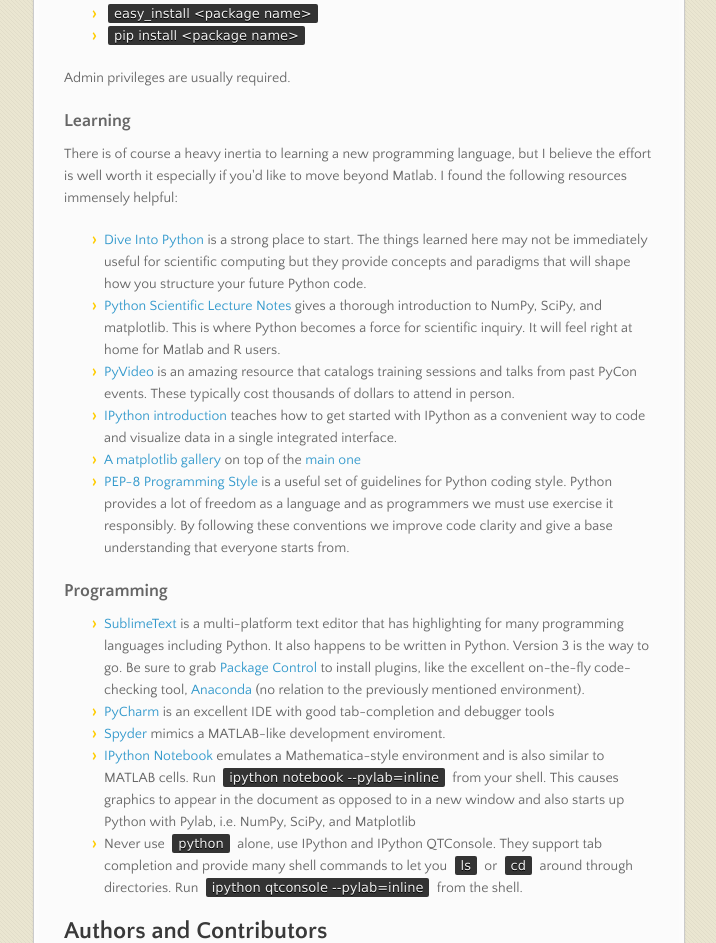
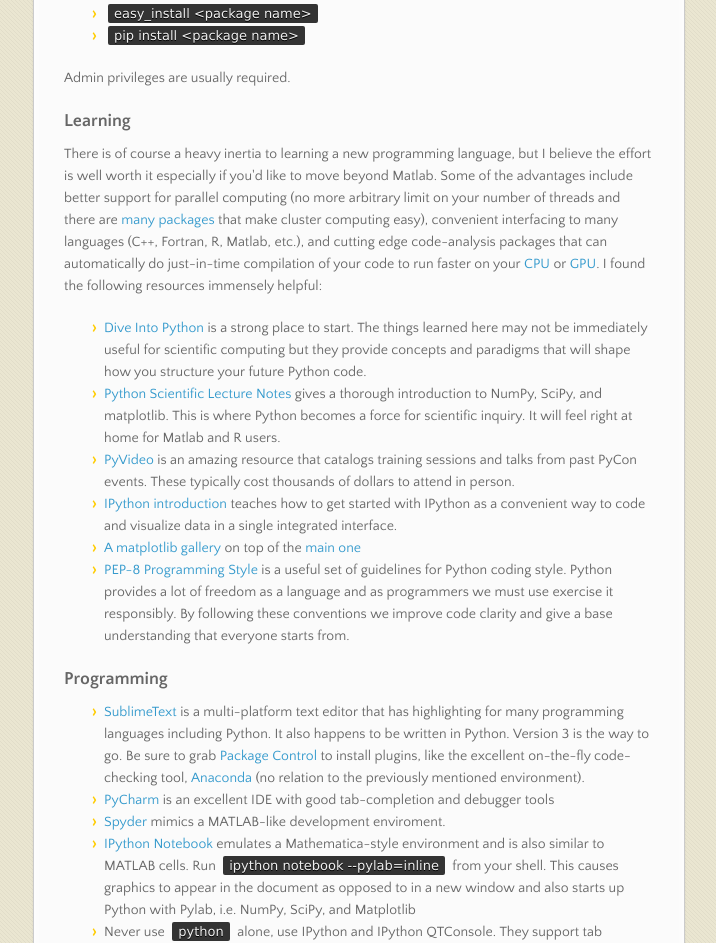
Before and after one commit to sujason/quantitative, a plain HTML site: page index.html in a window 1280 px wide. Shown: the part 1127-2070 px from the top of the page, without its empty margins (282-998 px from the left). Drawn offline with nearby package versions, Linux system fonts and the light colour scheme.

```diff
--- a/index.html
+++ b/index.html
@@ -88,7 +88,7 @@
 <h3>
 <a name="learning" class="anchor" href="#learning"><span class="octicon octicon-link"></span></a>Learning</h3>
 
-<p>There is of course a heavy inertia to learning a new programming language, but I believe the effort is well worth it especially if you'd like to move beyond Matlab.  I found the following resources immensely helpful:</p>
+<p>There is of course a heavy inertia to learning a new programming language, but I believe the effort is well worth it especially if you'd like to move beyond Matlab.  Some of the advantages include better support for parallel computing (no more arbitrary limit on your number of threads and there are <a href="http://www.parallelpython.com/">many</a> <a href="https://www.picloud.com/">packages</a> that make cluster computing easy), convenient interfacing to many languages (C++, Fortran, R, Matlab, etc.), and cutting edge code-analysis packages that can automatically do just-in-time compilation of your code to run faster on your <a href="https://code.google.com/p/numexpr/">CPU</a> or <a href="https://store.continuum.io/cshop/accelerate/">GPU</a>.  I found the following resources immensely helpful:</p>
 
 <ul>
 <li>
```
Also changed, not shown: params.json (+1 -1 lines).
